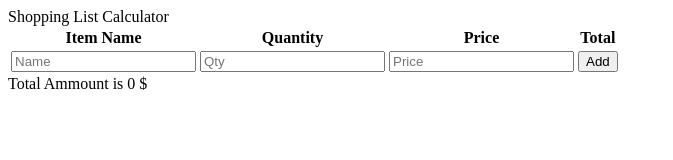
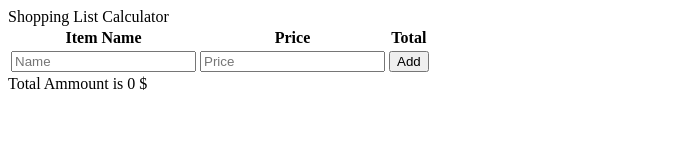
Before and after one commit to acciojob/shopping-cart-ganeshardlkar, a website: page index.html in a window 1280 px wide. Shown: the whole page, without its empty margins (0-673 px from the left). Drawn offline with Linux system fonts and the light colour scheme.

Commit message:
Update index.html

```diff
--- a/index.html
+++ b/index.html
@@ -5,8 +5,8 @@
 	<meta charset="UTF-8">
 	<meta name="viewport" content="width=device-width, initial-scale=1.0">
 	<title>Shoping List</title>
-	<link rel="stylesheet" href="./css/list.css">
-<script src="./js/list.js"></script>
+	<!-- <link rel="stylesheet" href="./css/list.css"> -->
+<script src="script.js"></script>
 </head>
 
 <body>
@@ -15,25 +15,29 @@
 	</header>
 	<main onload="render()">
 		<table id="table1">
-			<caption></caption>
+            <thead>
 			    <tr>
 			    	<th>Item Name</th>
-				<th>Quantity</th>
+			    	<!-- <th>Quantity</th> -->
 			    	<th>Price</th>
 			    	<th>Total</th>
 			    </tr>
+            </thead>
+            <tbody id="add-rows">
                 <tr>
                     <form id="myinputs">
                         <td><input type="text" id="item-name-input" placeholder="Name"></td>
-          <td><input type="text" id="item-qty-input" placeholder="Qty"></td>
-          <td><input type="text" id="item-price-input" placeholder="Price"></td>
+                        <!-- <td><input type="text" id="item-qty-input" placeholder="Qty"></td> -->
+                        <td><input type="number" id="item-price-input" placeholder="Price"></td>
                     </form>
-        <td><button id="add" onclick="addData();">Add</button></td>
+                    <td>
+                        <button id="add" onclick="addData()">Add</button>
+                    </td>
                 </tr>
+            </tbody>
         </table>
-    <div id="total">Total Ammount is 0 $</div>
+        <div id="total">Total Ammount is <span id="price-change">0</span> $</div>
     </main>
-	<footer></footer>
 </body>
 
 </html>
```
Lines whose indentation alone changed are shown as unchanged.
